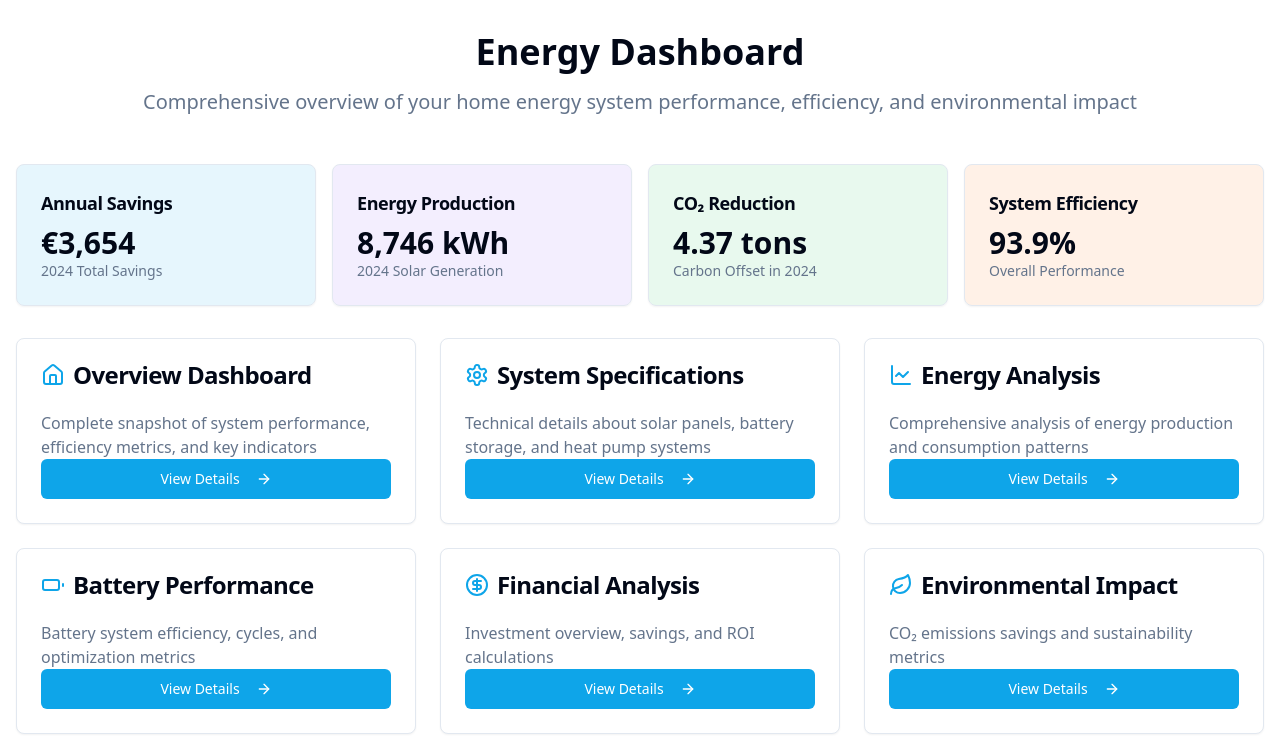
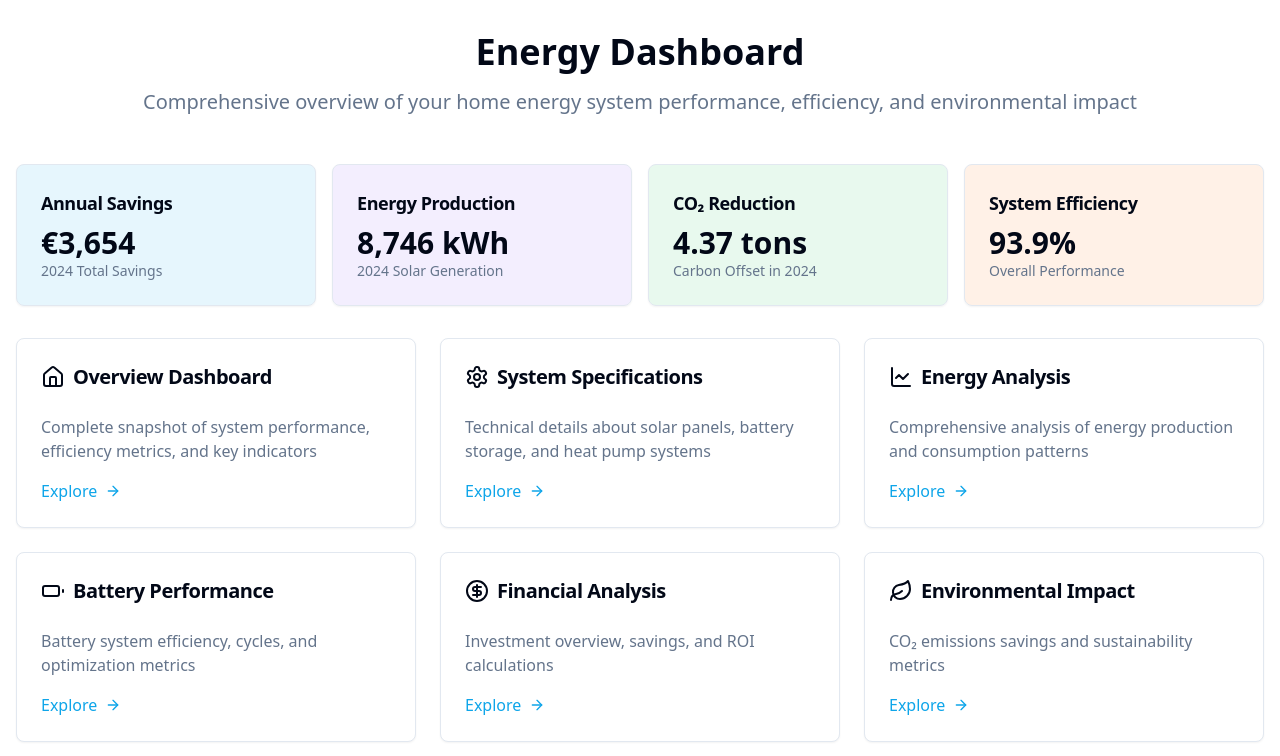
Before and after one commit to elRadix/solar-battery-optimizer, a React (Vite) app: page / in a window 1280 px wide. Shown: the top 756 px of the page. Built offline with nearby package versions, Linux system fonts and the light colour scheme.

Commit message:
Improve Navigation Button Design
Revamp the "View Details" button on the front page to enhance its visual appeal and creativity for better navigation through the pages.
[skip gpt_engineer]

```diff
--- a/src/pages/FrontPage.tsx
+++ b/src/pages/FrontPage.tsx
@@ -10,7 +10,6 @@ import {
   House,
   ArrowRight,
 } from "lucide-react";
-import { Button } from "@/components/ui/button";
 
 const FrontPage = () => {
   return (
@@ -73,61 +72,71 @@ const FrontPage = () => {
             icon: Home,
             route: "/overview",
             description: "Complete snapshot of system performance, efficiency metrics, and key indicators",
+            color: "from-blue-500 to-blue-600"
           },
           {
             title: "System Specifications",
             icon: Settings,
             route: "/specifications",
             description: "Technical details about solar panels, battery storage, and heat pump systems",
+            color: "from-purple-500 to-purple-600"
           },
           {
             title: "Energy Analysis",
             icon: LineChart,
             route: "/energy",
             description: "Comprehensive analysis of energy production and consumption patterns",
+            color: "from-green-500 to-green-600"
           },
           {
             title: "Battery Performance",
             icon: Battery,
             route: "/battery",
             description: "Battery system efficiency, cycles, and optimization metrics",
+            color: "from-yellow-500 to-yellow-600"
           },
           {
             title: "Financial Analysis",
             icon: CircleDollarSign,
             route: "/financial",
             description: "Investment overview, savings, and ROI calculations",
+            color: "from-emerald-500 to-emerald-600"
           },
           {
             title: "Environmental Impact",
             icon: Leaf,
             route: "/environmental",
             description: "CO₂ emissions savings and sustainability metrics",
+            color: "from-teal-500 to-teal-600"
           },
           {
             title: "My House",
             icon: House,
             route: "/house",
             description: "House-specific energy performance and efficiency metrics",
+            color: "from-indigo-500 to-indigo-600"
           },
         ].map((item) => (
-          <Card key={item.route} className="relative overflow-hidden hover:shadow-lg transition-shadow">
-            <CardHeader>
-              <CardTitle className="flex items-center gap-2">
-                <item.icon className="h-6 w-6 text-primary" />
-                {item.title}
-              </CardTitle>
-            </CardHeader>
-            <CardContent className="space-y-4">
-              <p className="text-muted-foreground">{item.description}</p>
-              <Link to={item.route}>
-                <Button className="w-full">
-                  View Details
-                  <ArrowRight className="ml-2 h-4 w-4" />
-                </Button>
-              </Link>
-            </CardContent>
-          </Card>
+          <Link to={item.route} key={item.route}>
+            <Card className="group relative overflow-hidden hover:shadow-lg transition-all duration-300 transform hover:-translate-y-1">
+              <div className={`absolute inset-0 bg-gradient-to-br ${item.color} opacity-0 group-hover:opacity-100 transition-opacity duration-300`} />
+              <CardHeader className="relative z-10">
+                <CardTitle className="flex items-center gap-2 text-xl group-hover:text-white transition-colors">
+                  <item.icon className="h-6 w-6 transition-transform group-hover:scale-110" />
+                  {item.title}
+                </CardTitle>
+              </CardHeader>
+              <CardContent className="relative z-10">
+                <p className="text-muted-foreground group-hover:text-white/90 transition-colors">
+                  {item.description}
+                </p>
+                <div className="mt-4 flex items-center text-primary group-hover:text-white transition-colors">
+                  <span className="mr-2">Explore</span>
+                  <ArrowRight className="h-4 w-4 transform group-hover:translate-x-1 transition-transform" />
+                </div>
+              </CardContent>
+            </Card>
+          </Link>
         ))}
       </div>
     </div>
```
